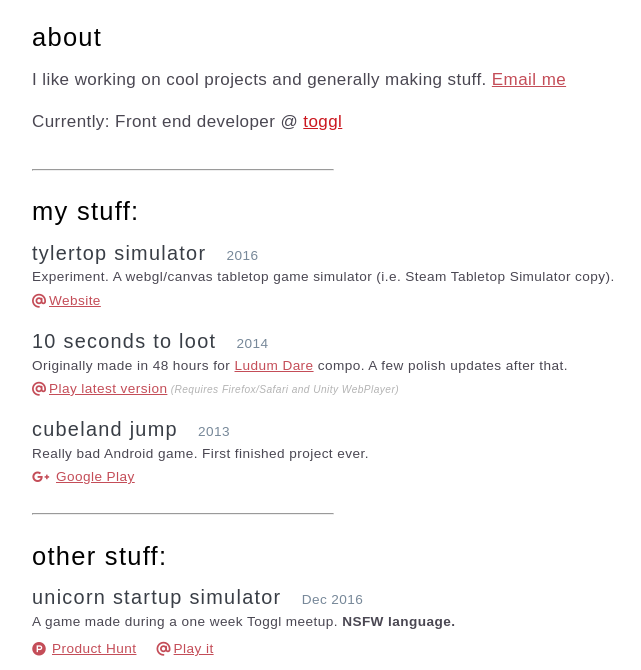
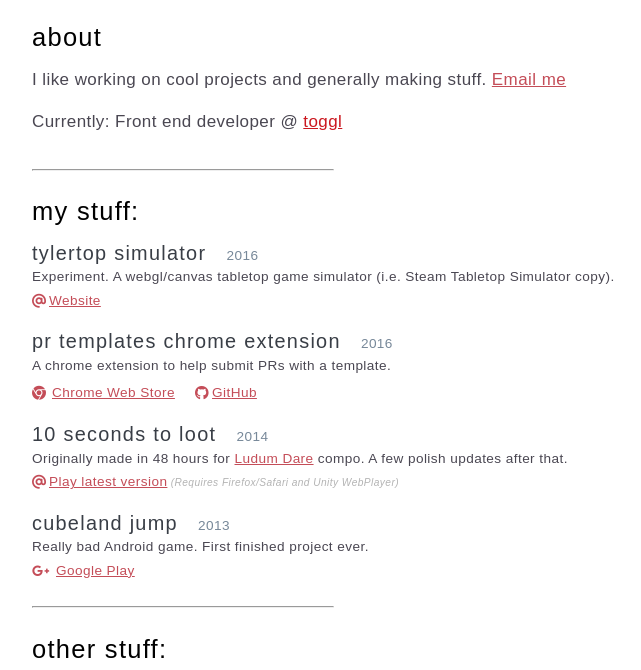
Before and after one commit to tcrammond/tcrammond-website, a website: page public/index.html in a window 1280 px wide. Shown: the part 130-800 px from the top of the page, without its empty margins (27-668 px from the left). Drawn offline with Linux system fonts and the light colour scheme.

Commit message:
Add pr template project

```diff
--- a/public/css/main.css
+++ b/public/css/main.css
@@ -107,6 +107,15 @@
 .portfolio__item__link--play:before {
   content: '\f0d5';
 }
+.portfolio__item__link--chrome:before {
+  content: '\f268';
+}
+.portfolio__item__link--gh {
+  padding-left: 17px;
+}
+.portfolio__item__link--gh:before {
+  content: '\f09b';
+}
 .portfolio__item__link--web {
   padding-left: 17px;
 }
--- a/public/index.html
+++ b/public/index.html
@@ -39,6 +39,19 @@
             </p>
             <div class="portfolio__item__links">
               <a href="http://tylertop-simulator.herokuapp.com/" target=_blank class="portfolio__item__link portfolio__item__link--web">Website</a>
+            </div>
+          </article>
+
+          <!-- chrome PRs -->
+          <article class="portfolio__item">
+            <h3 class="portfolio__item__title">PR Templates Chrome Extension</h3>
+            <span class="portfolio__item__date">2016</span>
+            <p class="portfolio__item__text">
+              A chrome extension to help submit PRs with a template.
+            </p>
+            <div class="portfolio__item__links">
+              <a href="https://chrome.google.com/webstore/detail/git-pull-request-template/dlflgkjacacpmhdpiggkdiaieddfmkia" target=_blank class="portfolio__item__link portfolio__item__link--chrome">Chrome Web Store</a>
+              <a href="https://github.com/tcrammond/chrome-pullrequest-templates" target=_blank class="portfolio__item__link portfolio__item__link--gh">GitHub</a>
             </div>
           </article>
 
```
